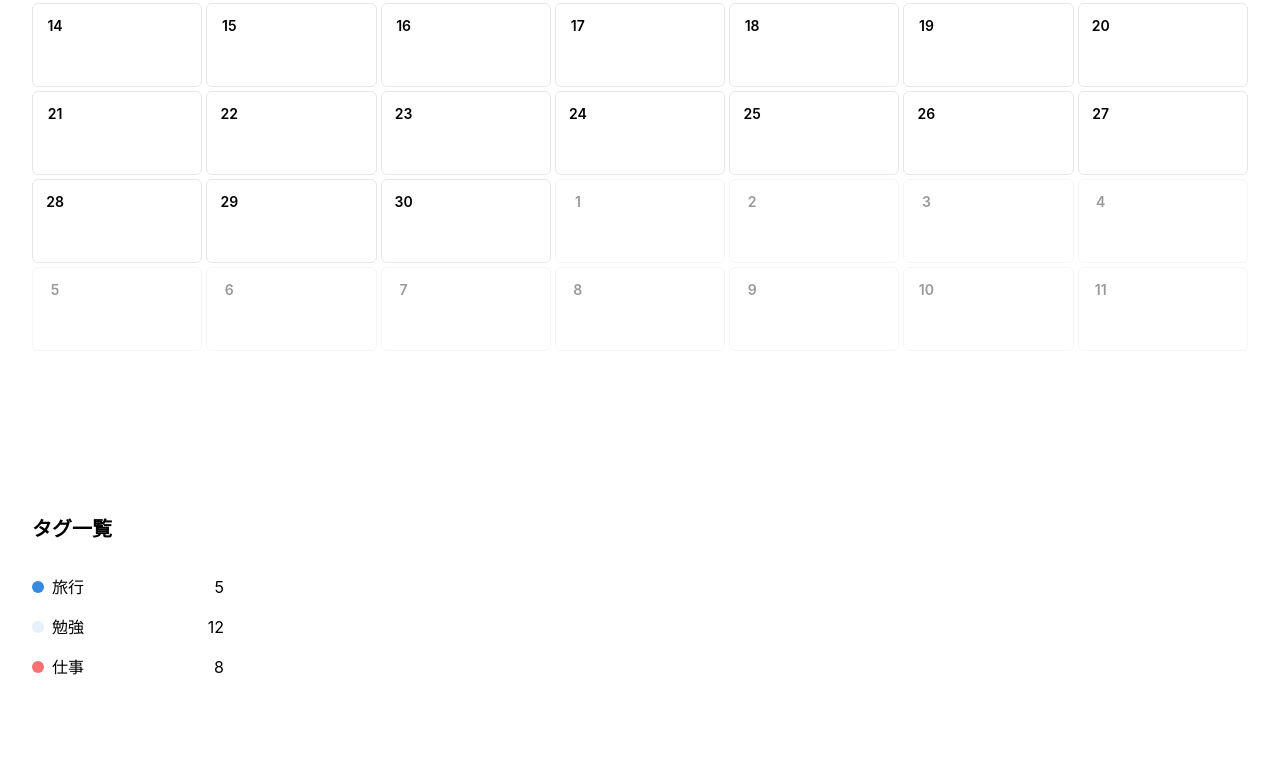
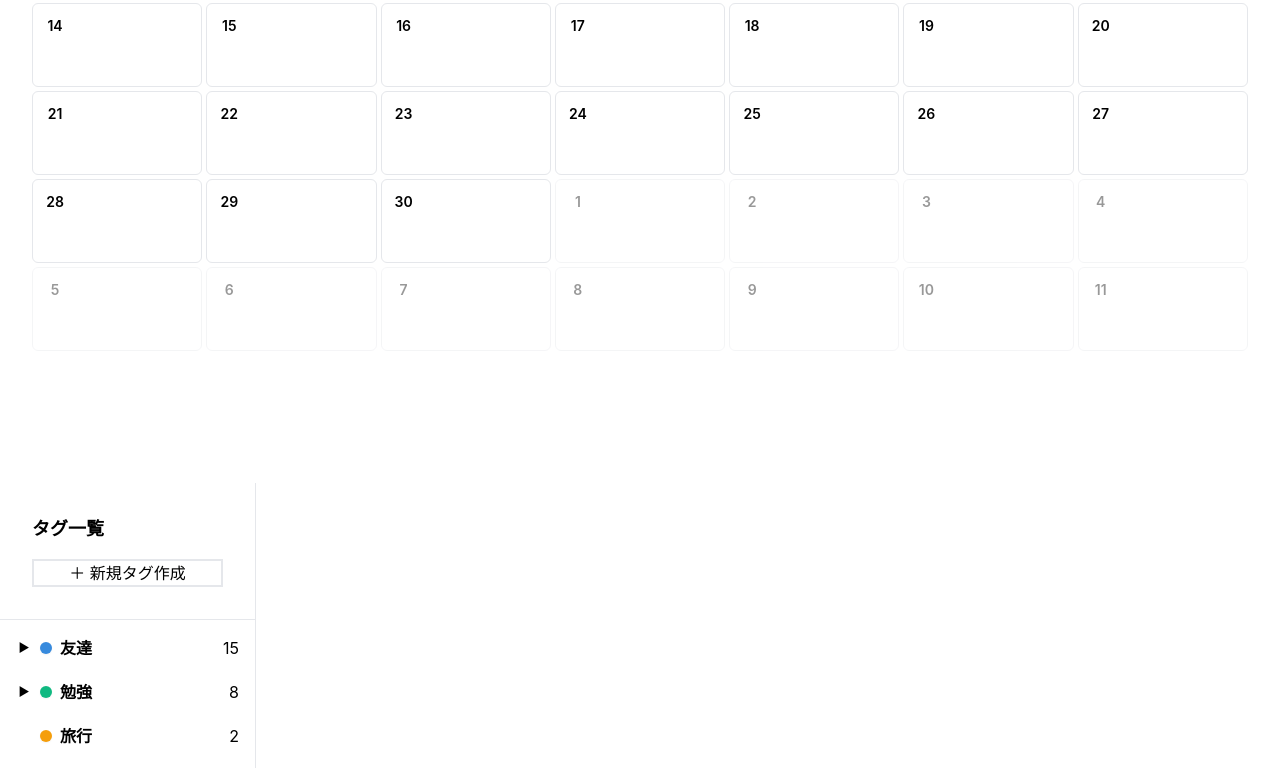
Before and after one commit to Roba-97/diary-app, a React (Create React App) app in the folder frontend/: page / in a window 1280 px wide. Shown: the part 341-1109 px from the top of the page. Before the commit the page ends 1060 px from the top, so only its background shows below. Built offline with nearby package versions, Linux system fonts and the light colour scheme.

Commit message:
add：タグの階層化に対応したサイドバーの作成

```diff
--- a/frontend/src/components/tag/TagSidebar.jsx
+++ b/frontend/src/components/tag/TagSidebar.jsx
@@ -1,34 +1,99 @@
-import React from 'react';
+import React, { useState } from 'react';
 
 // 【仮のモックデータ】将来的にAPIから取得するタグデータ（紐づく日記の数を含む）
 const mockTags = [
-  { id: 1, name: '旅行', color: '#FFFFFF', bg: '#378ADD', count: 5 },
-  { id: 2, name: '勉強', color: '#FFFFFF', bg: '#E6F1FB', count: 12 },
-  { id: 3, name: '仕事', color: '#FFFFFF', bg: '#F87171', count: 8 },
+  { id: 1, parent_id: null, name: '友達', color: '#FFFFFF', bg: '#378ADD', count: 15 },
+  { id: 2, parent_id: 1, name: 'Aさん', color: '#FFFFFF', bg: '#378ADD', count: 5 },
+  { id: 3, parent_id: 1, name: 'Bさん', color: '#FFFFFF', bg: '#378ADD', count: 10 },
+  { id: 4, parent_id: null, name: '勉強', color: '#FFFFFF', bg: '#10B981', count: 8 },
+  { id: 5, parent_id: 4, name: '資格', color: '#FFFFFF', bg: '#10B981', count: 3 },
+  { id: 6, parent_id: null, name: '旅行', color: '#FFFFFF', bg: '#F59E0B', count: 2 },
 ];
 
 export default function TagSidebar() {
+  // 親タグの開閉状態を管理するState（デフォルトは全て閉じた状態）
+  const [openParents, setOpenParents] = useState([]);
+
+  // ツリー構造構築用のヘルパー関数
+  const rootTags = mockTags.filter(tag => tag.parent_id === null);
+  const getChildren = (parentId) => mockTags.filter(tag => tag.parent_id === parentId);
+
+  // 開閉のトグル処理
+  const toggleParent = (id) => {
+    setOpenParents(prev =>
+      prev.includes(id) ? prev.filter(pId => pId !== id) : [...prev, id]
+    );
+  };
+
   return (
-    <div className="p-4 lg:p-8 w-64 min-h-full bg-base-200 text-base-content">
-      <h2 className="text-xl font-bold mb-6">タグ一覧</h2>
-      <ul className="menu bg-base-100 w-full rounded-box">
-        {mockTags.map((tag) => (
-          <li key={tag.id}>
-            <a className="flex justify-between items-center py-2">
+    <aside className="w-64 bg-base-100 border-r border-base-200 h-full flex flex-col">
+      <div className="border-b border-base-200 p-4 lg:p-8">
+        <div className="flex justify-between items-center">
+          <span className="font-bold text-lg">タグ一覧</span>
+        </div>
+        <div className="mt-4">
+          <button className="btn btn-sm w-full bg-transparent border-2 border-primary text-primary hover:bg-primary hover:border-primary hover:text-primary-content hover:shadow-none transition-all duration-200">
+            ＋ 新規タグ作成
+          </button>
+        </div>
+      </div>
+
+      {/* タグツリー表示エリア */}
+      <div className="p-2 flex-grow overflow-y-auto">
+        <ul className="menu w-full px-0">
+          {rootTags.map(parent => {
+            const children = getChildren(parent.id);
+            const hasChildren = children.length > 0;
+            const isOpen = openParents.includes(parent.id);
+
+            return (
+              <li key={parent.id} className="mb-1">
+                {/* 親タグの行 */}
+                <div
+                  className="flex items-center justify-between p-2 hover:bg-base-200 cursor-pointer rounded-md transition-colors"
+                  onClick={() => hasChildren && toggleParent(parent.id)}
+                >
                   <div className="flex items-center gap-2">
-                {/* タグのカラーを示すドット */}
+                    {/* 折りたたみアイコン（子がいる場合のみ表示） */}
+                    <span className="w-4 flex justify-center text-xs text-base-content/40">
+                      {hasChildren ? (isOpen ? '▼' : '▶') : ''}
+                    </span>
                     <span
-                  className="w-3 h-3 rounded-full"
-                  style={{ backgroundColor: tag.bg }}
+                      className="w-3 h-3 rounded-full shadow-sm"
+                      style={{ backgroundColor: parent.bg }}
                     ></span>
-                <span>{tag.name}</span>
+                    <span className="font-semibold text-base-content">{parent.name}</span>
                   </div>
-              {/* 日記の紐づけ数 */}
-              <div className="badge badge-sm">{tag.count}</div>
-            </a>
+                  <span className="badge badge-sm badge-ghost">{parent.count}</span>
+                </div>
+
+                {/* 子タグのリスト（開いている時のみレンダリング） */}
+                {hasChildren && isOpen && (
+                  <ul className="ml-6 mt-1 border-l-2 border-base-200 pl-2">
+                    {children.map(child => (
+                      <li key={child.id} className="mt-1">
+                        <div className="flex items-center justify-between p-2 hover:bg-base-200 cursor-pointer rounded-md transition-colors">
+                          <div className="flex items-center gap-2">
+                            {/* 子タグはドットを少し小さくして階層を表現 */}
+                            <span
+                              className="w-2.5 h-2.5 rounded-full opacity-80"
+                              style={{ backgroundColor: child.bg }}
+                            ></span>
+                            <span className="text-sm text-base-content/80">{child.name}</span>
+                          </div>
+                          <span className="text-xs text-base-content/50 font-medium">
+                            {child.count}
+                          </span>
+                        </div>
                       </li>
                     ))}
                   </ul>
+                )}
+              </li>
+            );
+          })}
+        </ul>
       </div>
+    </aside>
   );
 }
```
Lines whose indentation alone changed are shown as unchanged.
